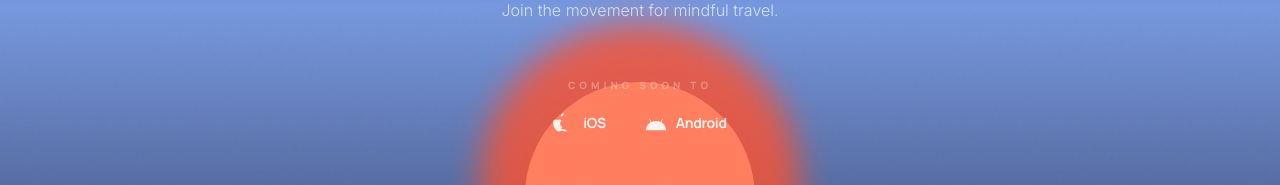
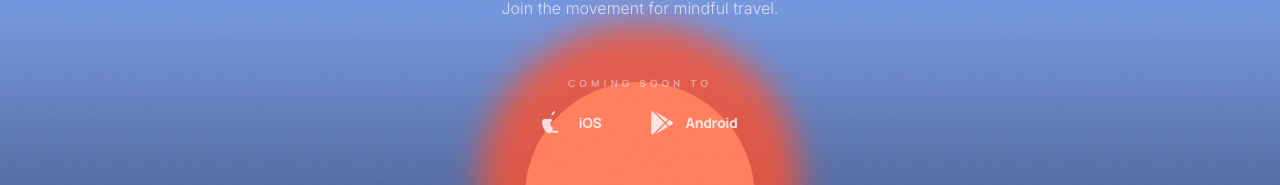
Before and after one commit to surajz12/spontane, a Next.js app: page / in a window 1280 px wide. Shown: the part 392-577 px from the top of the page. Built offline with nearby package versions, Linux system fonts and the light colour scheme.

Commit message:
Final fix for iOS logo rendering and revert Android to Play Store icon

```diff
--- a/components/hero.tsx
+++ b/components/hero.tsx
@@ -14,7 +14,6 @@ export function Hero() {
                     initial={{ opacity: 0, y: 30 }}
                     animate={{ opacity: 1, y: 0 }}
                     transition={{ duration: 1.5, ease: "easeOut" }}
-                    className="transform-gpu"
                 >
                     <h1 className="text-5xl md:text-7xl lg:text-8xl font-manrope font-light text-foreground tracking-tighter drop-shadow-lg text-balance">
                         Some journeys <br />
@@ -38,21 +37,21 @@ export function Hero() {
                         transition={{ duration: 1, delay: 1 }}
                         className="mt-14 flex flex-col items-center gap-5"
                     >
-                        <p className="text-[10px] font-manrope uppercase tracking-[0.4em] text-foreground/30 font-black">
+                        <p className="text-[10px] font-manrope uppercase tracking-[0.4em] text-foreground/40 font-black">
                             Coming Soon to
                         </p>
-                        <div className="flex gap-10 opacity-90">
-                            <div className="flex items-center gap-2.5 group">
-                                <svg className="w-5 h-5 fill-current" viewBox="0 0 24 24">
+                        <div className="flex gap-12">
+                            <div className="flex items-center gap-3 opacity-80 hover:opacity-100 transition-opacity">
+                                <svg className="w-6 h-6 fill-current" viewBox="0 0 24 24">
                                     <path d="M17.05 20.28c-.96.95-2.04 1.9-3.4 1.9-1.33 0-1.74-.82-3.32-.82s-2.04.79-3.32.82c-1.34.02-2.58-1.09-3.53-2.04-1.96-1.95-3.41-5.51-3.41-8.59 0-2.5 1.54-3.83 3-3.83.74 0 1.44.5 1.88.5.44 0 1.29-.56 2.13-.56s2.5.34 3.44 1.7c-.12.07-2.04 1.19-2.04 3.59 0 2.87 2.5 3.82 2.54 3.84-.04.1-.38 1.34-1.29 2.49zM12.03 3c.6-.74 1.01-1.76.89-2.79-.88.04-1.94.59-2.57 1.32-.57.65-1.07 1.7-.95 2.71.99.08 1.98-.5 2.63-1.24z" />
                                 </svg>
-                                <span className="font-manrope text-sm font-bold tracking-tight">iOS</span>
+                                <span className="font-manrope text-sm font-black tracking-tight">iOS</span>
                             </div>
-                            <div className="flex items-center gap-2.5 group">
-                                <svg className="w-5 h-5 fill-current" viewBox="0 0 24 24">
-                                    <path d="M17.523 15.3414C17.061 15.3414 16.687 15.7154 16.687 16.1774C16.687 16.6394 17.061 17.0134 17.523 17.0134C17.985 17.0134 18.359 16.6394 18.359 16.1774C18.359 15.7154 17.985 15.3414 17.523 15.3414ZM6.47702 15.3414C6.01502 15.3414 5.64102 15.7154 5.64102 16.1774C5.64102 16.6394 6.01502 17.0134 6.47702 17.0134C6.93902 17.0134 7.31302 16.6394 7.31302 16.1774C7.31302 15.7154 6.93902 15.3414 6.47702 15.3414ZM18.2 11.2314L20.25 7.68138C20.37 7.47138 20.3 7.20138 20.1 7.08138C19.89 6.96138 19.62 7.03138 19.5 7.24138L17.43 10.8214C15.82 10.0814 13.99 9.67139 12 9.67139C10.01 9.67139 8.18002 10.0814 6.57002 10.8214L4.50002 7.24138C4.38002 7.03138 4.11002 6.96138 3.90002 7.08138C3.70002 7.20138 3.63002 7.47138 3.75002 7.68138L5.80002 11.2314C2.51002 12.9814 0.230017 16.3214 0.0100171 20.2314C0 20.4714 0.200017 20.6714 0.440017 20.6714H23.57C23.81 20.6714 24.01 20.4714 24 20.2314C23.77 16.3214 21.49 12.9814 18.2 11.2314Z" />
+                            <div className="flex items-center gap-3 opacity-80 hover:opacity-100 transition-opacity">
+                                <svg className="w-6 h-6 fill-current" viewBox="0 0 512 512">
+                                    <path d="M325.3 234.3L104.6 13l280.8 161.2-60.1 60.1zM47 0C34 6.8 25.3 19.2 25.3 35.3v441.3c0 16.1 8.7 28.5 21.7 35.3l256.6-256L47 0zm425.2 225.6l-58.9-34.1-65.7 64.5 65.7 64.5 60.1-34.1c18-14.3 18-46.5-1.2-60.8zM104.6 499l280.8-161.2-60.1-60.1L104.6 499z" />
                                 </svg>
-                                <span className="font-manrope text-sm font-bold tracking-tight">Android</span>
+                                <span className="font-manrope text-sm font-black tracking-tight">Android</span>
                             </div>
                         </div>
                     </motion.div>
```
